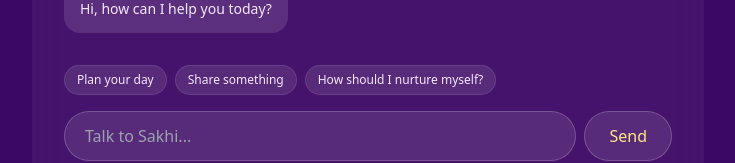
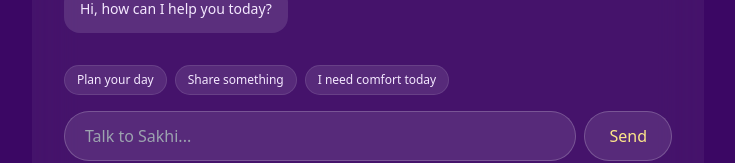
Before and after one commit to kartikdubey17/project-kamakhya, a React (Vite) app: page / in a window 1280 px wide. Shown: the part 679-842 px from the top of the page, without its empty margins (272-1007 px from the left). Built offline with nearby package versions, Linux system fonts and the light colour scheme.

Commit message:
Add Sakhi LLM backend

```diff
--- a/src/components/BreathingBlock.tsx
+++ b/src/components/BreathingBlock.tsx
@@ -1,5 +1,6 @@
 import { useState, useEffect } from "react";
 import { motion, AnimatePresence } from "framer-motion";
+import { logBreathingSession } from "../lib/memory";
 
 export function BreathingBlock() {
   const [isActive, setIsActive] = useState(false);
@@ -11,6 +12,7 @@
     if (!isActive) return;
 
     if (count >= 10) {
+      logBreathingSession("guided-breathing");   // ⭐ ONLY addition
       setFinished(true);
       setIsActive(false);
       return;
@@ -32,11 +34,12 @@
     setPhase("in");
     setCount(0);
   };
+
   const stop = () => {
-  setIsActive(false);
-  setFinished(false);
-  setCount(0);
-  setPhase("in");
+    setIsActive(false);
+    setFinished(false);
+    setCount(0);
+    setPhase("in");
   };
 
   return (
@@ -115,7 +118,6 @@
                     Cycle {count + 1} / 10
                   </p>
 
-                  {/* 👇 ADD HERE */}
                   <button
                     onClick={stop}
                     className="mt-4 px-5 py-2 rounded-full bg-white/10 backdrop-blur-sm"
--- a/src/components/MoodBlock.tsx
+++ b/src/components/MoodBlock.tsx
@@ -1,6 +1,7 @@
 import { useState } from 'react';
 import { motion, AnimatePresence } from "framer-motion";
 import { X } from 'lucide-react';
+import { addJournalEntry, setMood } from "../lib/memory";
 
 interface MoodBlockProps {
   onMoodLog: (mood: string, feeling: string, tags: string[]) => void;
@@ -15,9 +16,9 @@
 ];
 
 const emotionalTags = [
-  'cramps', 'headache', 'bloating', 'tired', 'energetic',
-  'happy', 'anxious', 'peaceful', 'irritable', 'focused',
-  'emotional', 'calm', 'restless', 'creative', 'social',
+  'cramps','headache','bloating','tired','energetic',
+  'happy','anxious','peaceful','irritable','focused',
+  'emotional','calm','restless','creative','social',
 ];
 
 export function MoodBlock({ onMoodLog }: MoodBlockProps) {
@@ -38,13 +39,23 @@
   };
 
   const handleSave = () => {
-    if (selectedMood) {
+    if (!selectedMood) return;
+
+    /* store mood */
+    setMood(selectedMood);
+
+    /* store reflection */
+    if (feeling.trim()) {
+      addJournalEntry(feeling);
+    }
+
+    /* keep your existing flow */
     onMoodLog(selectedMood, feeling, selectedTags);
+
     setIsExpanded(false);
     setSelectedMood(null);
     setFeeling('');
     setSelectedTags([]);
-    }
   };
 
   return (
@@ -63,7 +74,6 @@
               "linear-gradient(135deg, var(--kamakhya-rose) 0%, var(--kamakhya-warm-rose) 100%)",
           }}
           whileHover={{ scale: 1.02 }}
-      transition={{ duration: 0.2 }}
         >
           <p
             className="text-sm mb-4 opacity-90"
@@ -77,8 +87,7 @@
               <motion.button
                 key={mood.label}
                 onClick={() => handleMoodSelect(mood.label)}
-            className="w-12 h-12 rounded-full bg-white/30 backdrop-blur-sm flex items-center justify-center
-                       hover:bg-white/50 transition-all"
+                className="w-12 h-12 rounded-full bg-white/30 backdrop-blur-sm flex items-center justify-center hover:bg-white/50 transition-all"
                 whileHover={{ scale: 1.1 }}
                 whileTap={{ scale: 0.95 }}
               >
@@ -92,27 +101,20 @@
       <AnimatePresence>
         {isExpanded && (
           <motion.div
-            initial={{ opacity: 0 }}
-            animate={{ opacity: 1 }}
-            exit={{ opacity: 0 }}
             className="fixed inset-0 z-50 flex items-center justify-center p-6"
             style={{ backdropFilter: 'blur(8px)', background: 'rgba(30, 20, 40, 0.7)' }}
             onClick={() => setIsExpanded(false)}
           >
             <motion.div
-              initial={{ scale: 0.9, y: 20 }}
-              animate={{ scale: 1, y: 0 }}
-              exit={{ scale: 0.9, y: 20 }}
+              className="w-full max-w-md rounded-3xl p-8 relative"
               onClick={(e) => e.stopPropagation()}
-              className="w-full max-w-md rounded-3xl p-8 relative"
               style={{
                 background: 'linear-gradient(135deg, var(--kamakhya-plum) 0%, var(--kamakhya-lavender) 100%)',
               }}
             >
               <button
                 onClick={() => setIsExpanded(false)}
-                className="absolute top-6 right-6 w-8 h-8 rounded-full bg-white/20 flex items-center justify-center
-                           hover:bg-white/30 transition-all"
+                className="absolute top-6 right-6 w-8 h-8 rounded-full bg-white/20 flex items-center justify-center"
                 style={{ color: 'var(--kamakhya-text-soft)' }}
               >
                 <X className="w-4 h-4" />
@@ -128,12 +130,8 @@
                     value={feeling}
                     onChange={(e) => setFeeling(e.target.value)}
                     placeholder="Tell me more about how you're feeling..."
-                    className="w-full px-4 py-3 rounded-2xl bg-white/10 backdrop-blur-md border border-white/20
-                               focus:outline-none focus:border-white/40 transition-all resize-none"
-                    style={{
-                      color: 'var(--kamakhya-text-soft)',
-                      minHeight: '100px'
-                    }}
+                    className="w-full px-4 py-3 rounded-2xl bg-white/10 backdrop-blur-md border border-white/20 resize-none"
+                    style={{ color: 'var(--kamakhya-text-soft)', minHeight: 100 }}
                   />
                 </div>
 
@@ -141,6 +139,7 @@
                   <p className="text-sm mb-3 opacity-80" style={{ color: 'var(--kamakhya-text-soft)' }}>
                     What else are you experiencing?
                   </p>
+
                   <div className="flex flex-wrap gap-2">
                     {emotionalTags.map((tag) => (
                       <button
@@ -162,8 +161,7 @@
 
                 <button
                   onClick={handleSave}
-                  className="w-full py-3 rounded-full bg-white/20 backdrop-blur-md border border-white/30
-                             hover:bg-white/30 transition-all"
+                  className="w-full py-3 rounded-full bg-white/20"
                   style={{ color: 'var(--kamakhya-moon-glow)' }}
                 >
                   Save mood
--- a/src/components/SakhiBlock.tsx
+++ b/src/components/SakhiBlock.tsx
@@ -1,6 +1,7 @@
 import { useState, useEffect, useRef } from 'react';
 import { motion } from "framer-motion";
 import { BookOpen } from 'lucide-react';
+import { getTodayMemory } from "../lib/memory";
 
 interface Message {
   role: 'sakhi' | 'user';
@@ -18,7 +19,7 @@
   const [input, setInput] = useState('');
   const bottomRef = useRef<HTMLDivElement | null>(null);
 
-  // LOAD memory
+  /* ---------- LOAD CHAT MEMORY ---------- */
   useEffect(() => {
     const saved = localStorage.getItem("sakhi_messages");
 
@@ -40,7 +41,7 @@
     }
   }, []);
 
-  // SAVE memory
+  /* ---------- SAVE CHAT MEMORY ---------- */
   useEffect(() => {
     if (messages.length) {
       localStorage.setItem("sakhi_messages", JSON.stringify(messages));
@@ -52,14 +53,13 @@
   const suggestions = [
     'Plan your day',
     'Share something',
-    currentPhase === 'Menstrual'
+    currentPhase === 'Period'
       ? 'I need comfort today'
       : 'How should I nurture myself?',
   ];
 
+  /* ---------- SEND MESSAGE ---------- */
   const handleSend = async () => {
-    console.log("HANDLE SEND TRIGGERED");
-
     if (!input.trim()) return;
 
     const userText = input;
@@ -73,6 +73,15 @@
     setMessages(prev => [...prev, newMessage]);
     setInput('');
 
+    /* ⭐ Inject emotional memory context */
+    const today = getTodayMemory();
+
+    const context = {
+      mood: today.mood?.value ?? null,
+      reflection: today.journal.at(-1)?.text ?? null,
+      breathingDone: today.breathing.length > 0,
+    };
+
     try {
       const res = await fetch("https://project-kamakhya.vercel.app/api/sakhi", {
         method: "POST",
@@ -80,7 +89,8 @@
         body: JSON.stringify({
           message: userText,
           phase: currentPhase,
-          history: messages.slice(-6) // short context window
+          history: messages.slice(-6),
+          context,   // ⭐ THIS is the important addition
         })
       });
 
@@ -183,10 +193,7 @@
           />
 
           <button
-            onClick={() => {
-              console.log("BUTTON CLICKED");
-              handleSend();
-            }}
+            onClick={handleSend}
             className="px-6 py-3 rounded-full bg-white/10 border border-white/20"
             style={{ color: 'var(--kamakhya-moon-glow)' }}
           >
--- /dev/null
+++ b/src/lib/memory.ts
@@ -0,0 +1,101 @@
+const KEY = "kamakhya_memory";
+
+/* ---------- internal helpers ---------- */
+
+function getAllMemory() {
+  const raw = localStorage.getItem(KEY);
+  return raw ? JSON.parse(raw) : {};
+}
+
+function saveAllMemory(memory: any) {
+  localStorage.setItem(KEY, JSON.stringify(memory));
+}
+
+function todayKey() {
+  return new Date().toISOString().slice(0, 10);
+}
+
+/* ---------- core API ---------- */
+
+export function getTodayMemory() {
+  const memory = getAllMemory();
+  const today = todayKey();
+
+  if (!memory[today]) {
+    memory[today] = {
+      mood: null,
+      journal: [],
+      breathing: [],
+      chatHighlights: []
+    };
+    saveAllMemory(memory);
+  }
+
+  return memory[today];
+}
+
+export function updateTodayMemory(update: any) {
+  const memory = getAllMemory();
+  const today = todayKey();
+
+  memory[today] = {
+    ...getTodayMemory(),
+    ...update
+  };
+
+  saveAllMemory(memory);
+}
+
+/* ---------- feature helpers ---------- */
+
+export function setMood(mood: string, intensity?: number) {
+  updateTodayMemory({
+    mood: {
+      value: mood,
+      intensity: intensity ?? null,
+      time: Date.now()
+    }
+  });
+}
+
+export function addJournalEntry(text: string) {
+  const today = getTodayMemory();
+
+  updateTodayMemory({
+    journal: [
+      ...today.journal,
+      {
+        text,
+        time: Date.now()
+      }
+    ]
+  });
+}
+
+export function logBreathingSession(type = "grounding") {
+  const today = getTodayMemory();
+
+  updateTodayMemory({
+    breathing: [
+      ...today.breathing,
+      {
+        type,
+        time: Date.now()
+      }
+    ]
+  });
+}
+
+export function addChatHighlight(text: string) {
+  const today = getTodayMemory();
+
+  updateTodayMemory({
+    chatHighlights: [
+      ...today.chatHighlights,
+      {
+        text,
+        time: Date.now()
+      }
+    ]
+  });
+}
--- a/src/screens/MainCanvas.tsx
+++ b/src/screens/MainCanvas.tsx
@@ -5,6 +5,7 @@
 import { SakhiBlock } from "../components/SakhiBlock";
 import { JournalPanel } from "../components/JournalPanel";
 import { BreathingBlock } from "../components/BreathingBlock";
+import { getTodayMemory } from "../lib/memory";
 
 interface UserData {
   name: string;
@@ -135,12 +136,36 @@
     ]);
   };
 
+  const today = getTodayMemory();
+
+      const entries = [
+        ...today.journal.map((j: any) => ({
+          date: new Date(j.time),
+          type: "mood",
+          content: j.text,
+        })),
+
+        ...today.breathing.map((b: any) => ({
+          date: new Date(b.time),   // ⭐ lowercase fixed
+          type: "ritual",
+          content: "Completed a calming breathing ritual 🌙",
+        })),
+      ];
+
+
+
   return (
     <div className="min-h-screen p-6 bg-purple-950">
       <div className="max-w-2xl mx-auto space-y-6">
         <TopCycleBand
           cycleData={cycleData}
           onEditPeriod={() => setIsEditOpen(true)}
+        />
+
+        <JournalPanel
+          isOpen={isJournalOpen}
+          onClose={() => setIsJournalOpen(false)}
+          entries={entries}
         />
 
         <div className="grid grid-cols-2 gap-4">
@@ -155,12 +180,6 @@
           currentPhase={cycleData.phase}
         />
       </div>
-
-      <JournalPanel
-        isOpen={isJournalOpen}
-        onClose={() => setIsJournalOpen(false)}
-        entries={journalEntries}
-      />
 
       {isEditOpen && (
         <div className="fixed inset-0 z-[9999] flex items-center justify-center bg-black/40 backdrop-blur-sm">
```
Lines whose indentation alone changed are shown as unchanged.
